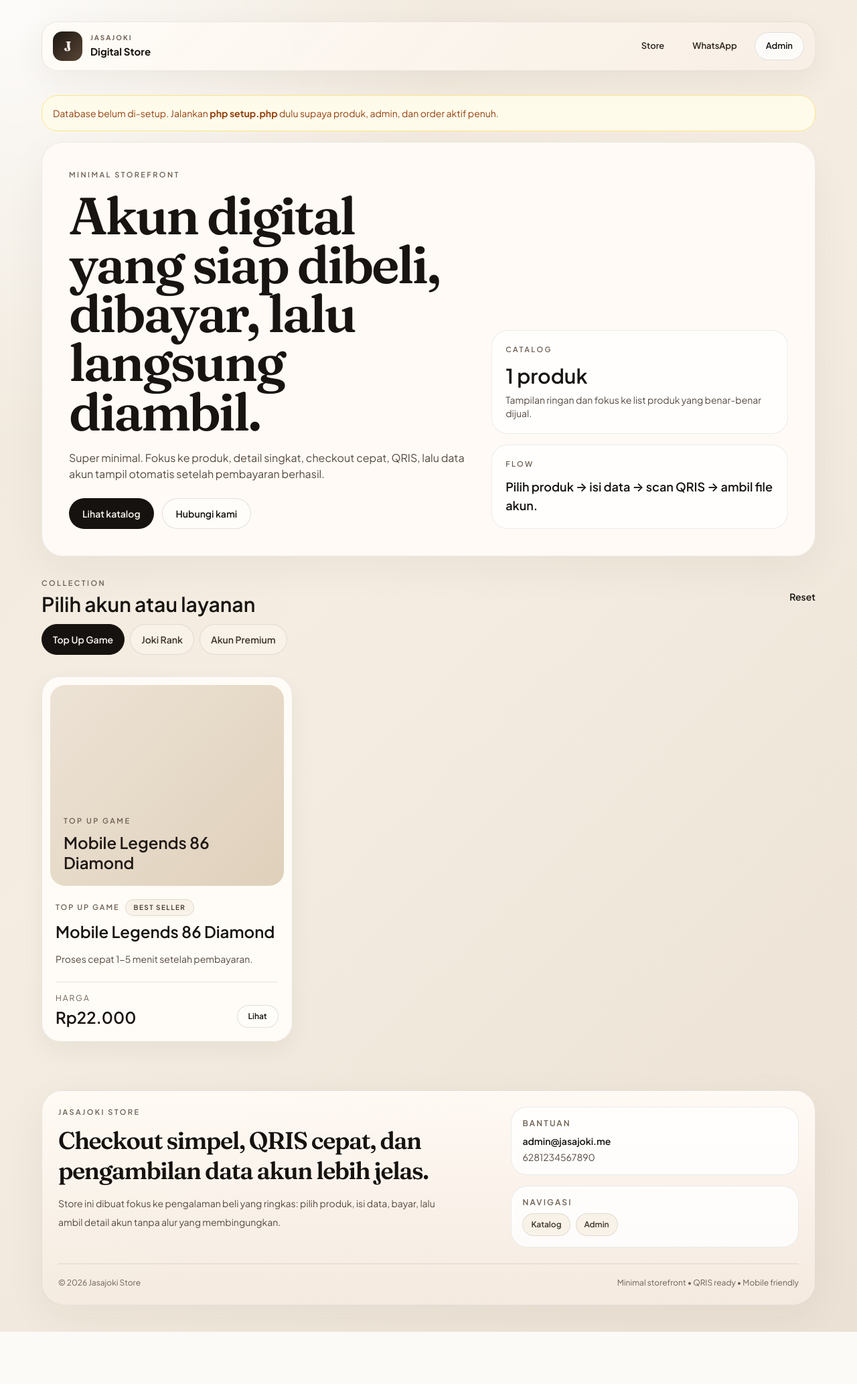
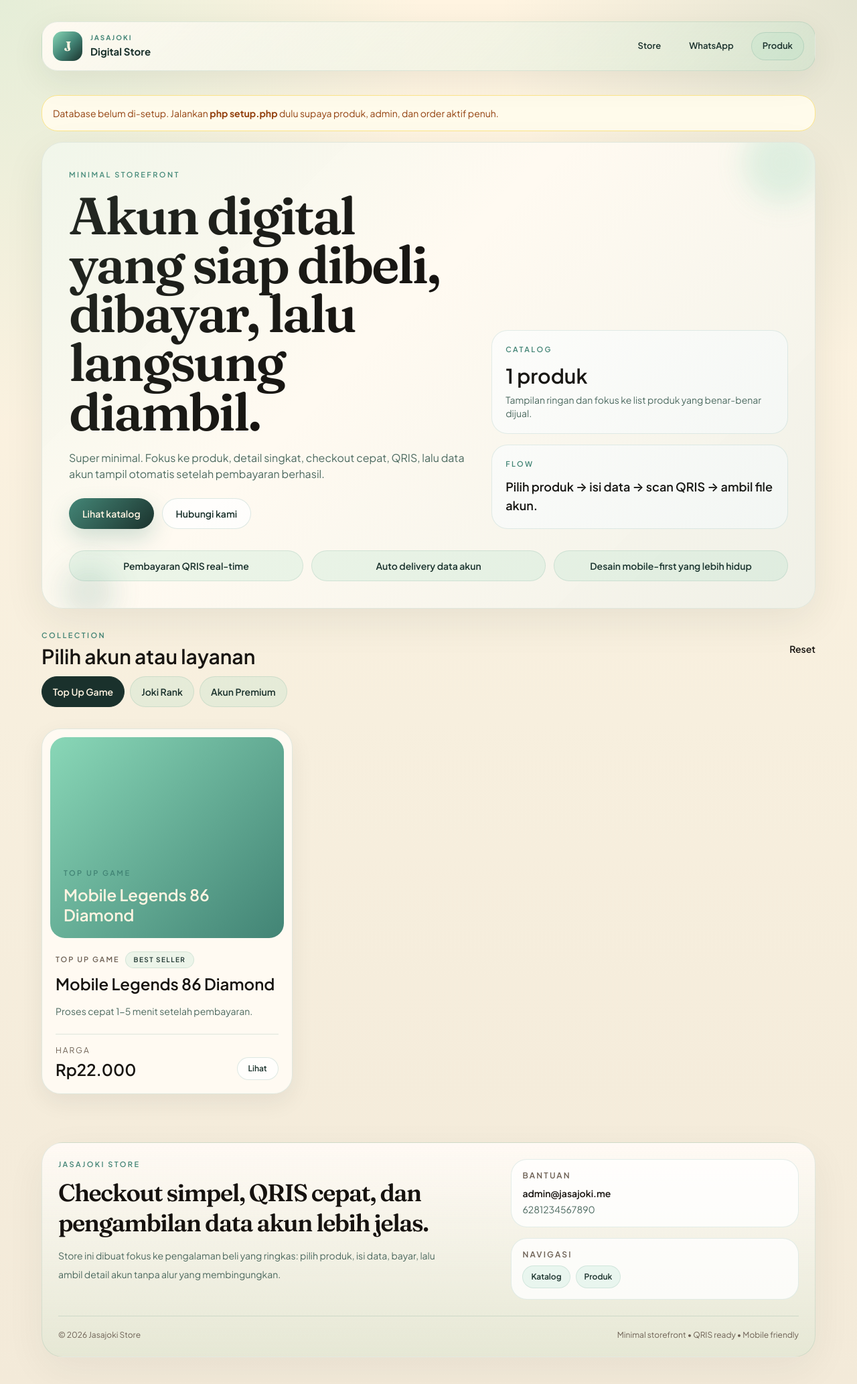
Before and after one commit to AdiityaAnugrah/jasajoki.me, a PHP site: page /jasajoki.me/store/index.php?category=top-up-game in a window 1280 px wide. Shown: the whole page at 67% size. Before the commit the page ends 1989 px from the top, so only its background shows below. Run offline with PHP 8.4, Linux system fonts and the light colour scheme; some libraries are stand-ins or nearby versions.

Commit message:
Apply new storefront palette and interactions

```diff
--- a/store/assets/css/app.css
+++ b/store/assets/css/app.css
@@ -1,14 +1,15 @@
 body {
     font-family: "Plus Jakarta Sans", ui-sans-serif, system-ui, -apple-system, BlinkMacSystemFont, "Segoe UI", sans-serif;
-    background: #efe7db;
-    color: #16120f;
+    background: #FFF4E1;
+    color: #1A312C;
 }
 
 .site-shell {
     min-height: 100vh;
     background:
-        radial-gradient(circle at top left, rgba(255, 255, 255, 0.88), transparent 28%),
-        linear-gradient(135deg, #efe7db 0%, #f5ede2 42%, #ebe1d4 100%);
+        radial-gradient(circle at top left, rgba(137, 215, 183, 0.22), transparent 26%),
+        radial-gradient(circle at top right, rgba(66, 132, 117, 0.14), transparent 22%),
+        linear-gradient(180deg, #FFF4E1 0%, #f7efde 52%, #f3ead9 100%);
 }
 
 .store-container {
@@ -25,31 +26,31 @@ body {
 }
 
 .eyebrow {
-    color: #6d6054;
+    color: #428475;
     letter-spacing: 0.22em;
     text-transform: uppercase;
 }
 
 .section-card {
     border-radius: 32px;
-    background: rgba(255, 250, 245, 0.98);
-    border: 1px solid rgba(22, 18, 15, 0.08);
-    box-shadow: 0 18px 60px rgba(43, 33, 22, 0.05);
+    background: rgba(255, 250, 242, 0.96);
+    border: 1px solid rgba(66, 132, 117, 0.16);
+    box-shadow: 0 18px 60px rgba(26, 49, 44, 0.08);
 }
 
 .product-card {
     overflow: hidden;
     border-radius: 28px;
-    background: rgba(255, 251, 246, 0.98);
-    border: 1px solid rgba(22, 18, 15, 0.09);
-    box-shadow: 0 12px 34px rgba(43, 33, 22, 0.05);
-    transition: transform .2s ease, box-shadow .2s ease, border-color .2s ease;
+    background: rgba(255, 250, 242, 0.98);
+    border: 1px solid rgba(66, 132, 117, 0.16);
+    box-shadow: 0 12px 34px rgba(26, 49, 44, 0.07);
+    transition: transform .25s ease, box-shadow .25s ease, border-color .25s ease;
 }
 
 .product-card:hover {
-    transform: translateY(-3px);
-    border-color: rgba(23, 20, 17, 0.16);
-    box-shadow: 0 20px 50px rgba(43, 33, 22, 0.08);
+    transform: translateY(-6px);
+    border-color: rgba(66, 132, 117, 0.36);
+    box-shadow: 0 24px 60px rgba(26, 49, 44, 0.12);
 }
 
 .store-media,
@@ -61,30 +62,35 @@ body {
 
 .store-media {
     object-fit: cover;
+    transition: transform .45s ease;
+}
+
+.product-card:hover .store-media {
+    transform: scale(1.03);
 }
 
 .store-media-fallback {
-    background: linear-gradient(135deg, #ede3d5 0%, #dfd0bb 100%);
-    color: #201a15;
+    background: linear-gradient(135deg, #89D7B7 0%, #428475 100%);
+    color: #FFF4E1;
 }
 
 .store-chip {
     display: inline-flex;
     align-items: center;
     border-radius: 999px;
-    border: 1px solid rgba(22, 18, 15, 0.1);
-    background: #f8f2e8;
-    color: #3f342b;
+    border: 1px solid rgba(66, 132, 117, 0.15);
+    background: rgba(137, 215, 183, 0.16);
+    color: #1A312C;
 }
 
 .store-chip-active {
-    background: #16120f;
-    color: #f8f4ed;
-    border-color: #16120f;
+    background: #1A312C;
+    color: #FFF4E1;
+    border-color: #1A312C;
 }
 
 .store-muted {
-    color: #55493f;
+    color: #4c695f;
 }
 
 .store-line {
@@ -96,8 +102,16 @@ body {
     align-items: center;
     justify-content: center;
     border-radius: 999px;
-    background: #16120f;
-    color: #f8f4ed;
+    background: linear-gradient(135deg, #428475 0%, #1A312C 100%);
+    color: #FFF4E1;
+    box-shadow: 0 14px 32px rgba(66, 132, 117, 0.24);
+    transition: transform .2s ease, box-shadow .2s ease, filter .2s ease;
+}
+
+.btn-primary:hover {
+    transform: translateY(-2px);
+    box-shadow: 0 20px 40px rgba(66, 132, 117, 0.28);
+    filter: saturate(1.04);
 }
 
 .btn-secondary {
@@ -105,55 +119,63 @@ body {
     align-items: center;
     justify-content: center;
     border-radius: 999px;
-    border: 1px solid rgba(22, 18, 15, 0.12);
-    background: #fffdfa;
-    color: #16120f;
+    border: 1px solid rgba(66, 132, 117, 0.18);
+    background: rgba(255, 255, 255, 0.72);
+    color: #1A312C;
+    transition: transform .2s ease, border-color .2s ease, background .2s ease;
+}
+
+.btn-secondary:hover {
+    transform: translateY(-2px);
+    border-color: rgba(66, 132, 117, 0.32);
+    background: rgba(137, 215, 183, 0.14);
 }
 
 .field-input {
     width: 100%;
     border-radius: 18px;
-    border: 1px solid rgba(22, 18, 15, 0.12);
+    border: 1px solid rgba(66, 132, 117, 0.18);
     background: #fffdfa;
-    color: #16120f;
+    color: #1A312C;
     padding: 14px 16px;
     outline: none;
 }
 
 .field-input::placeholder {
-    color: #86786b;
+    color: #6f8f84;
 }
 
 .field-input:focus {
-    border-color: rgba(22, 18, 15, 0.28);
-    box-shadow: 0 0 0 4px rgba(22, 18, 15, 0.06);
+    border-color: rgba(66, 132, 117, 0.5);
+    box-shadow: 0 0 0 4px rgba(137, 215, 183, 0.22);
 }
 
 .info-block {
     border-radius: 24px;
-    border: 1px solid rgba(22, 18, 15, 0.08);
-    background: rgba(255, 255, 255, 0.82);
+    border: 1px solid rgba(66, 132, 117, 0.14);
+    background: rgba(255, 255, 255, 0.78);
 }
 
 .minimal-divider {
     height: 1px;
-    background: rgba(22, 18, 15, 0.1);
+    background: rgba(66, 132, 117, 0.18);
 }
 
 .mono-block {
     border-radius: 18px;
-    border: 1px solid rgba(22, 18, 15, 0.1);
-    background: #efe5d8;
-    color: #1f1813;
+    border: 1px solid rgba(66, 132, 117, 0.16);
+    background: rgba(137, 215, 183, 0.14);
+    color: #1A312C;
     font-family: "SFMono-Regular", Consolas, monospace;
 }
 
 .subtle-link {
-    color: #2b241f;
+    color: #1A312C;
+    transition: color .2s ease, opacity .2s ease;
 }
 
 .subtle-link:hover {
-    color: #16120f;
+    color: #428475;
 }
 
 .site-header {
@@ -167,10 +189,10 @@ body {
     gap: 18px;
     padding: 14px 16px;
     border-radius: 24px;
-    border: 1px solid rgba(22, 18, 15, 0.08);
+    border: 1px solid rgba(66, 132, 117, 0.14);
     background:
-        linear-gradient(135deg, rgba(255, 251, 246, 0.95) 0%, rgba(247, 239, 229, 0.92) 100%);
-    box-shadow: 0 14px 50px rgba(43, 33, 22, 0.06);
+        linear-gradient(135deg, rgba(255, 250, 242, 0.95) 0%, rgba(137, 215, 183, 0.18) 100%);
+    box-shadow: 0 14px 50px rgba(26, 49, 44, 0.08);
     backdrop-filter: blur(16px);
 }
 
@@ -178,7 +200,7 @@ body {
     display: inline-flex;
     align-items: center;
     gap: 12px;
-    color: #16120f;
+    color: #1A312C;
     text-decoration: none;
 }
 
@@ -189,8 +211,8 @@ body {
     align-items: center;
     justify-content: center;
     border-radius: 14px;
-    background: linear-gradient(135deg, #1c1713 0%, #5a4636 100%);
-    color: #fff7ef;
+    background: linear-gradient(135deg, #89D7B7 0%, #428475 52%, #1A312C 100%);
+    color: #FFF4E1;
     font-family: "Fraunces", Georgia, serif;
     font-size: 20px;
     font-weight: 700;
@@ -202,7 +224,7 @@ body {
     font-weight: 700;
     letter-spacing: 0.2em;
     text-transform: uppercase;
-    color: #6d6054;
+    color: #428475;
 }
 
 .site-brand-title {
@@ -210,7 +232,7 @@ body {
     margin-top: 2px;
     font-size: 15px;
     font-weight: 700;
-    color: #16120f;
+    color: #1A312C;
 }
 
 .site-nav {
@@ -231,25 +253,71 @@ body {
     text-decoration: none;
     font-size: 13px;
     font-weight: 600;
+    transition: all .2s ease;
 }
 
 .site-nav-link {
-    color: #2c241d;
+    color: #1A312C;
+}
+
+.site-nav-link:hover {
+    color: #428475;
 }
 
 .site-nav-ghost {
-    border: 1px solid rgba(22, 18, 15, 0.12);
-    background: rgba(255, 255, 255, 0.7);
-    color: #16120f;
+    border: 1px solid rgba(66, 132, 117, 0.18);
+    background: rgba(137, 215, 183, 0.14);
+    color: #1A312C;
+}
+
+.site-nav-ghost:hover {
+    background: rgba(137, 215, 183, 0.24);
 }
 
 .site-footer-card {
     padding: 24px;
     border-radius: 32px;
-    border: 1px solid rgba(22, 18, 15, 0.08);
+    border: 1px solid rgba(66, 132, 117, 0.14);
     background:
-        linear-gradient(180deg, rgba(255, 250, 245, 0.96) 0%, rgba(244, 234, 223, 0.96) 100%);
-    box-shadow: 0 18px 60px rgba(43, 33, 22, 0.05);
+        linear-gradient(180deg, rgba(255, 250, 245, 0.96) 0%, rgba(137, 215, 183, 0.12) 100%);
+    box-shadow: 0 18px 60px rgba(26, 49, 44, 0.06);
+}
+
+.interactive-panel {
+    position: relative;
+    overflow: hidden;
+}
+
+.interactive-panel::after {
+    content: "";
+    position: absolute;
+    inset: 0;
+    background: linear-gradient(135deg, rgba(137, 215, 183, 0.12), transparent 42%, rgba(66, 132, 117, 0.08));
+    pointer-events: none;
+}
+
+.floating-orb {
+    position: absolute;
+    border-radius: 999px;
+    filter: blur(20px);
+    opacity: .7;
+    pointer-events: none;
+}
+
+.orb-a {
+    width: 120px;
+    height: 120px;
+    top: -30px;
+    right: -12px;
+    background: rgba(137, 215, 183, 0.34);
+}
+
+.orb-b {
+    width: 84px;
+    height: 84px;
+    bottom: -18px;
+    left: 28px;
+    background: rgba(66, 132, 117, 0.22);
 }
 
 @media (min-width: 768px) {
--- a/store/checkout.php
+++ b/store/checkout.php
@@ -83,7 +83,7 @@ require __DIR__ . '/partials/header.php';
     <a href="<?= e(route_url('product.php?slug=' . $product['slug'])) ?>" class="subtle-link text-sm font-semibold">Kembali ke detail produk</a>
 
     <section class="mt-4 grid gap-6 xl:grid-cols-[0.95fr_1.05fr]">
-        <div class="section-card p-5 md:p-7">
+        <div class="section-card interactive-panel p-5 md:p-7">
             <p class="eyebrow text-[11px] font-semibold">Checkout summary</p>
             <h1 class="title-display mt-4 text-[34px] leading-[0.95] text-[#171411] md:text-[50px]">Review pesananmu sebelum lanjut ke pembayaran.</h1>
             <p class="store-muted mt-4 text-sm leading-7">Semua data sudah kami siapkan. Lanjutkan ke invoice untuk scan QRIS dan pantau status transaksi.</p>
@@ -115,7 +115,7 @@ require __DIR__ . '/partials/header.php';
             </div>
         </div>
 
-        <div class="section-card p-5 md:p-7">
+        <div class="section-card interactive-panel p-5 md:p-7">
             <p class="eyebrow text-[11px] font-semibold">Payment status</p>
             <h2 class="mt-3 text-2xl font-semibold text-[#171411]">QRISify QRIS</h2>
             <div class="mt-4 rounded-[24px] <?= ($qrisifyResponse['success'] ?? false) ? 'bg-[#171411] text-[#f8f4ed]' : 'bg-white/70 text-[#171411]' ?> p-4 text-sm leading-6">
--- a/store/index.php
+++ b/store/index.php
@@ -16,7 +16,9 @@ require __DIR__ . '/partials/header.php';
         </section>
     <?php endif; ?>
 
-    <section class="section-card overflow-hidden p-5 md:p-8 lg:p-10">
+    <section class="section-card interactive-panel overflow-hidden p-5 md:p-8 lg:p-10">
+        <span class="floating-orb orb-a"></span>
+        <span class="floating-orb orb-b"></span>
         <div class="grid gap-8 lg:grid-cols-[1.15fr_0.85fr] lg:items-end">
             <div>
                 <p class="eyebrow text-[11px] font-semibold">Minimal storefront</p>
@@ -38,6 +40,11 @@ require __DIR__ . '/partials/header.php';
                     <div class="mt-3 text-lg font-semibold text-[#171411]">Pilih produk → isi data → scan QRIS → ambil file akun.</div>
                 </div>
             </div>
+        </div>
+        <div class="mt-8 grid gap-3 md:grid-cols-3">
+            <div class="store-chip justify-center px-4 py-3 text-sm font-semibold">Pembayaran QRIS real-time</div>
+            <div class="store-chip justify-center px-4 py-3 text-sm font-semibold">Auto delivery data akun</div>
+            <div class="store-chip justify-center px-4 py-3 text-sm font-semibold">Desain mobile-first yang lebih hidup</div>
         </div>
     </section>
 
--- a/store/invoice.php
+++ b/store/invoice.php
@@ -49,7 +49,7 @@ require __DIR__ . '/partials/header.php';
 <div class="min-h-screen">
 <main class="store-container px-5 pb-10 pt-5 md:px-7 lg:px-8">
     <section class="grid gap-6 xl:grid-cols-[0.92fr_1.08fr]">
-        <div class="section-card p-5 md:p-7">
+        <div class="section-card interactive-panel p-5 md:p-7">
             <p class="eyebrow text-[11px] font-semibold">Invoice pembayaran</p>
             <h1 class="title-display mt-4 text-[34px] leading-[0.95] text-[#171411] md:text-[50px]">Scan QR dan pantau status transaksi secara real-time.</h1>
             <p class="store-muted mt-4 text-sm leading-7">Begitu pembayaran terdeteksi, status order akan ikut berubah otomatis.</p>
@@ -91,7 +91,7 @@ require __DIR__ . '/partials/header.php';
             </div>
         </div>
 
-        <div class="section-card p-5 md:p-7">
+        <div class="section-card interactive-panel p-5 md:p-7">
             <?php if ($order): ?>
                 <div class="grid gap-4 xl:grid-cols-[0.95fr_1.05fr]">
                     <div class="info-block p-4 text-center">
--- a/store/partials/footer.php
+++ b/store/partials/footer.php
@@ -17,7 +17,7 @@
                         <div class="text-xs font-semibold uppercase tracking-[0.18em] text-[#6d6054]">Navigasi</div>
                         <div class="mt-2 flex flex-wrap gap-2">
                             <a href="<?= e(route_url('index.php')) ?>" class="store-chip px-3 py-2 text-xs font-semibold">Katalog</a>
-                            <a href="<?= e(route_url('admin/login.php')) ?>" class="store-chip px-3 py-2 text-xs font-semibold">Admin</a>
+                            <a href="#catalog" class="store-chip px-3 py-2 text-xs font-semibold">Produk</a>
                         </div>
                     </div>
                 </div>
--- a/store/partials/header.php
+++ b/store/partials/header.php
@@ -61,7 +61,7 @@ $pageTitle = $pageTitle ?? app_config()['app_name'];
             <nav class="site-nav">
                 <a href="<?= e(route_url('index.php')) ?>" class="site-nav-link">Store</a>
                 <a href="<?= e(app_setting('store_whatsapp') ? 'https://wa.me/' . preg_replace('/[^0-9]/', '', (string) app_setting('store_whatsapp')) : '#') ?>" class="site-nav-link">WhatsApp</a>
-                <a href="<?= e(route_url('admin/login.php')) ?>" class="site-nav-ghost">Admin</a>
+                <a href="#catalog" class="site-nav-ghost">Produk</a>
             </nav>
         </div>
     </div>
--- a/store/product.php
+++ b/store/product.php
@@ -21,7 +21,7 @@ require __DIR__ . '/partials/header.php';
     <a href="<?= e(route_url()) ?>" class="subtle-link text-sm font-semibold">Kembali ke store</a>
 
     <section class="mt-4 grid gap-6 xl:grid-cols-[1fr_0.95fr]">
-        <div class="section-card overflow-hidden p-3">
+        <div class="section-card interactive-panel overflow-hidden p-3">
             <?php if (!empty($product['image_url'])): ?>
                 <img src="<?= e($product['image_url']) ?>" alt="<?= e($product['name']) ?>" class="store-media !h-[260px] md:!h-[340px]">
             <?php else: ?>
```
